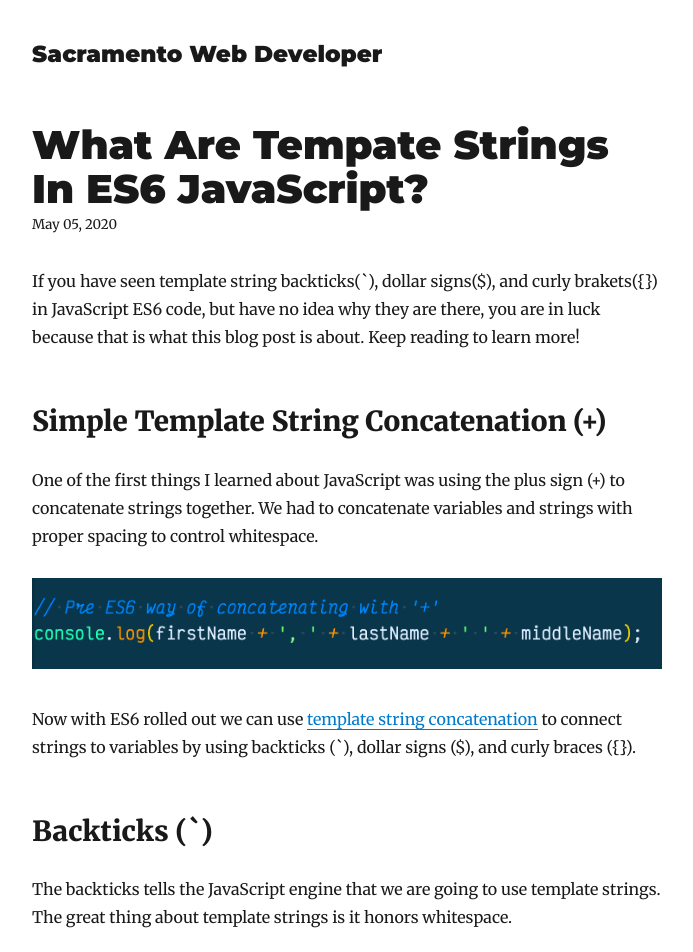
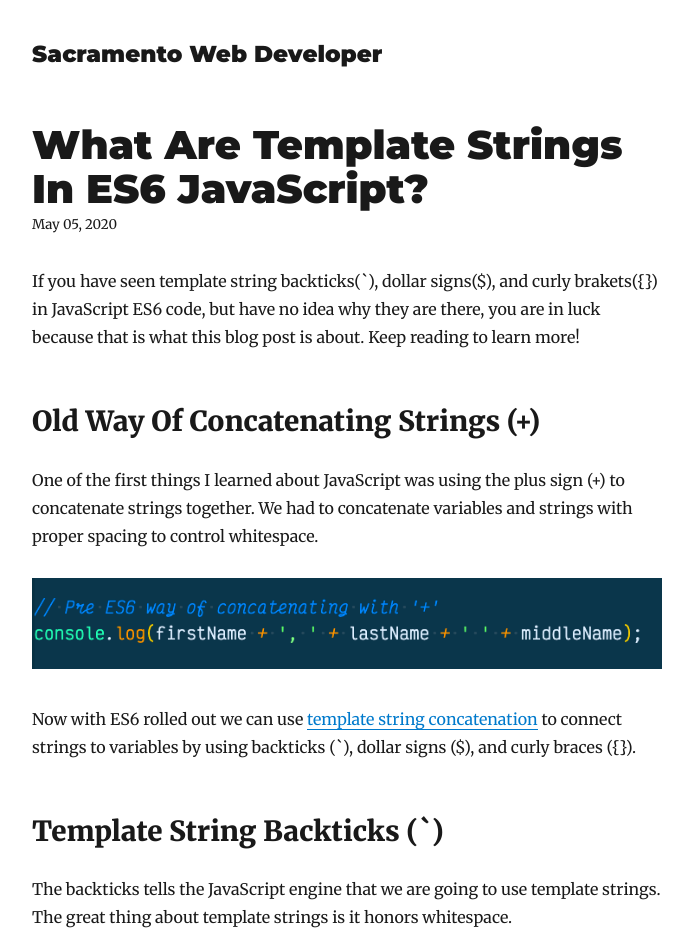
Before and after one commit to Bjg813/my-gatsby-blog, a Gatsby site: page /template-strings/ in a window 1280 px wide. Shown: the top 952 px of the page, without its empty margins (293-986 px from the left). Built offline with nearby package versions, Linux system fonts and the light colour scheme; Gatsby itself is replaced by a stand-in of ours; some packages are replaced by stand-ins of ours.

Commit message:
edited template strings blog

```diff
--- a/content/blog/template-strings/index.md
+++ b/content/blog/template-strings/index.md
@@ -1,19 +1,19 @@
 ---
-title: What Are Tempate Strings In ES6 JavaScript?
+title: What Are Template Strings In ES6 JavaScript?
 date: "2020-05-05"
-description: Template Strings Gives Us The Ability To String Concatenation & Allow Us To Insert Variables Into A String. No More Plus Sings & More Dollar Signs!
+description: Template Strings Gives Us The Ability To Concatenate Strings To Variables, Make Email Templates, Create DOM Trees, And Much More. See Now!
 ---
 
 If you have seen template string backticks(`), dollar signs($), and curly brakets({}) in JavaScript ES6 code, but have no idea why they are there, you are in luck because that is what this blog post is about. Keep reading to learn more!
 
-## Simple Template String Concatenation (+)
+## Old Way Of Concatenating Strings (+)
 One of the first things I learned about JavaScript was using the plus sign (+) to concatenate strings together. We had to concatenate variables and strings with proper spacing to control whitespace.
 
 ![Pre ES6 Way Of Concatenating With A Plus Sign](./pre-es6-concatenation.png)
 
 Now with ES6 rolled out we can use [template string concatenation](https://developer.mozilla.org/en-US/docs/Web/JavaScript/Reference/Template_literals) to connect strings to variables by using backticks (`), dollar signs ($), and curly braces ({}).
 
-## Backticks (`)
+## Template String Backticks (`)
 The backticks tells the JavaScript engine that we are going to use template strings. The great thing about template strings is it honors whitespace.
 
 ![Simple Template String Using Backticks For Hello World](./template-strings-with-object.png)
```
